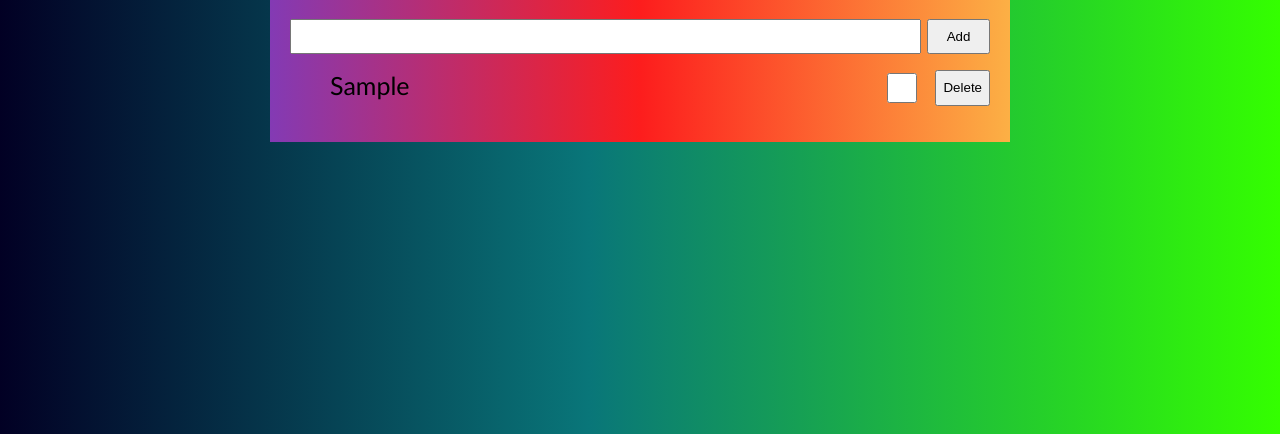
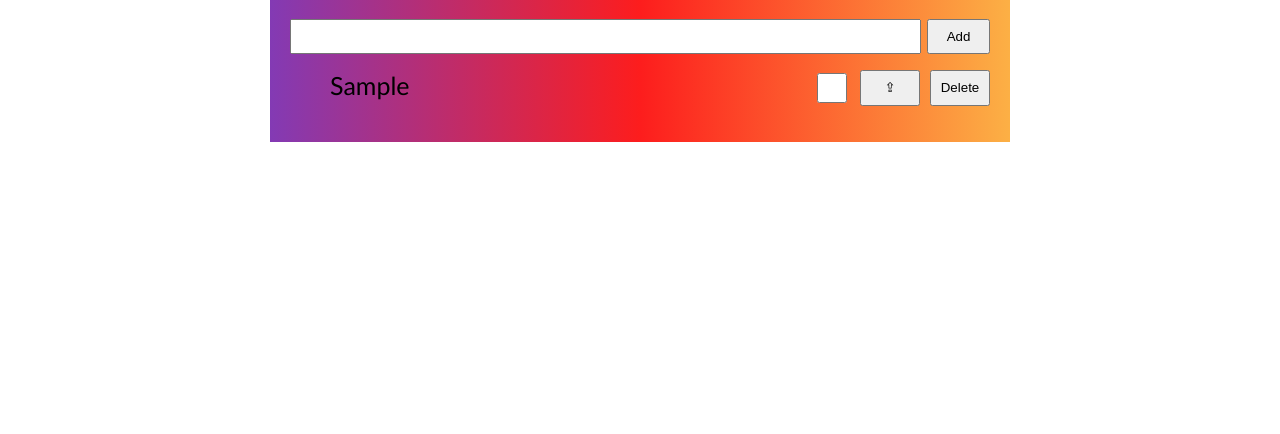
Before and after one commit to EvgeniyTaur/Todo-List-vue-test, a plain HTML site: page index.html in a window 1280 px wide. Both pictures are taken after typing "Sample" into the empty fields and a click on the button "Add". Shown: the part 366-800 px from the top of the page. Drawn offline with nearby package versions, Linux system fonts and the light colour scheme.

Commit message:
17.10.22

```diff
--- a/index.html
+++ b/index.html
@@ -19,6 +19,7 @@
         <span>{{ item }}</span>
         <div class="case">
           <input type="checkbox" @click="parked">
+          <button @click="up">⇪</button>
           <button v-on:click="del">Delete</button>
         </div>
       </li>
--- a/main.js
+++ b/main.js
@@ -23,6 +23,10 @@ var app = new Vue({
       }else{
         a.style.textDecoration = "line-through"
       }
+    },
+    up(e){
+      var a = e.path[2].id;
+      this.cases.splice(a-1,a,this.cases[a],this.cases[a-1]);
     }
   }
 })
--- a/style.css
+++ b/style.css
@@ -5,12 +5,10 @@ body{
   justify-content: center;
   height: 100vh;
   align-items: center;
-  background: rgb(2,0,36);
-  background: linear-gradient(90deg, rgba(2,0,36,1) 0%,             rgba(9,118,121,1) 46%, rgba(52,255,0,1) 100%);
 }
 .container{
   background: rgb(131,58,180);
-background: linear-gradient(90deg, rgba(131,58,180,1) 0%, rgba(253,29,29,1) 50%, rgba(252,176,69,1) 100%);
+  background: linear-gradient(90deg, rgba(131,58,180,1) 0%, rgba(253,29,29,1) 50%, rgba(252,176,69,1) 100%);
   width: 700px;
   padding: 20px 20px;
 }
@@ -41,6 +39,7 @@ li{
   font-size: 25px;
   justify-content: space-between;
   align-items: flex-start;
+  margin-top: 2px;
 }
 li span{
   text-decoration-color: white;
@@ -51,7 +50,8 @@ li span{
   justify-content: center;
 }
 .case button{
-  margin-left: 15px;
+  min-width: 60px;
+  margin-left: 10px;
   line-height: 30px;
 }
 .case input{
@@ -59,3 +59,8 @@ li span{
   height: 30px;
   width: 30px;
 }
+.vid-box{
+  position: absolute;
+  overflow: hidden;
+  z-index: -1;
+}
```
